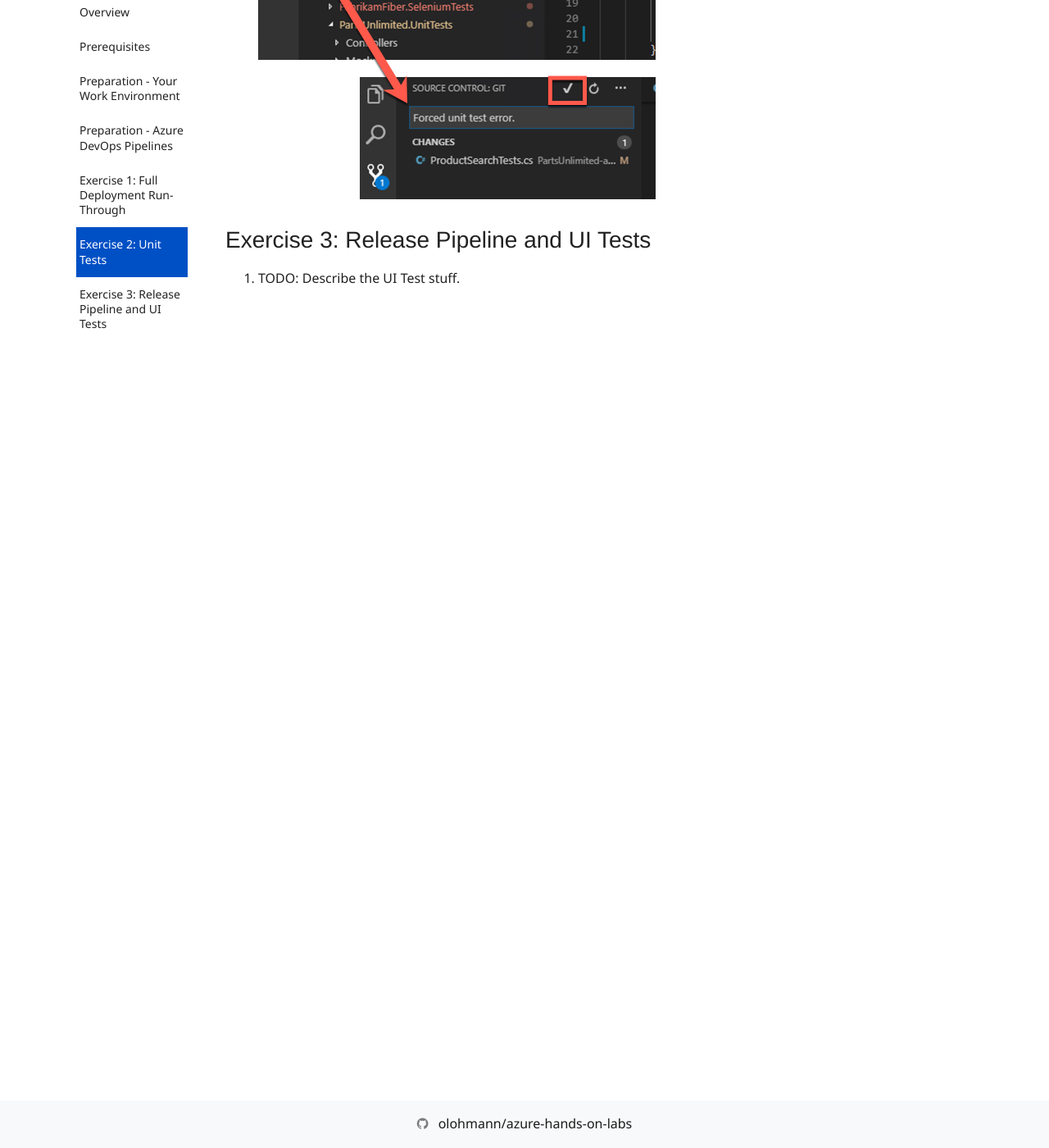
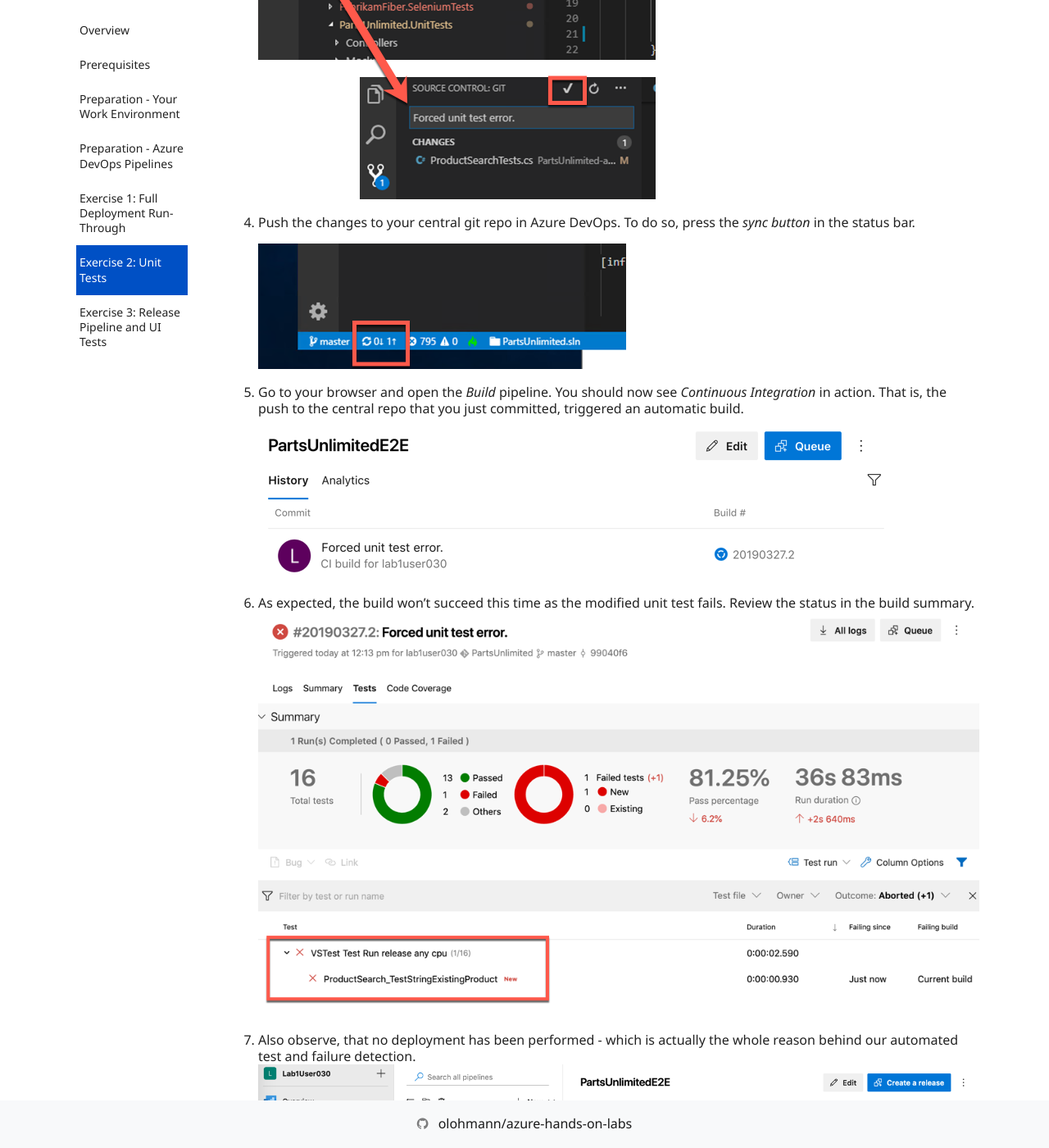
Before and after one commit to olohmann/azure-hands-on-labs, a Jekyll site: the page built from labs/08_testing/testing.md, in a window 1280 px wide and 1400 px high, scrolled down 16489 px. Shown: the whole window at 82% size. Built offline with Jekyll 4.4.1, drawn with Linux system fonts in a browser that asks for light colours; nearby versions of some CDN libraries; our own code applies the rules of GitHub Pages for plain Markdown files; comment, search, counter and statistics services are not loaded; before the commit the page ends 17154 px from its top, so only the background shows below that; some of the changed text lies outside the part shown.

Commit message:
Completed unit test section.

```diff
--- a/labs/08_testing/testing.md
+++ b/labs/08_testing/testing.md
@@ -137,11 +137,27 @@ Unit tests are part of every good build pipeline. In this exercise we will force
 
 1. Open the file `ProductSearchTests.cs` and modify a test case as depicted in the screenshot to trigger a failing unit test:
 
-    ![AzDevOps](./media/01-unit-tests.png)
+    ![UnitTests](./media/01-unit-tests.png)
 
 1. Commit your changes.
 
-    ![AzDevOps](./media/02-unit-tests.png)
+    ![UnitTests](./media/02-unit-tests.png)
+
+1. Push the changes to your central git repo in Azure DevOps. To do so, press the *sync button* in the status bar.
+
+    ![UnitTests](./media/03-unit-tests.png)
+
+1. Go to your browser and open the *Build* pipeline. You should now see *Continuous Integration* in action. That is, the push to the central repo that you just committed, triggered an automatic build.
+
+    ![UnitTests](./media/04-unit-tests.png)
+
+1. As expected, the build won't succeed this time as the modified unit test fails. Review the status in the build summary.
+    ![UnitTests](./media/05-unit-tests.png)
+
+1. Also observe, that no deployment has been performed - which is actually the whole reason behind our automated test and failure detection.
+    ![UnitTests](./media/06-unit-tests.png)
+
+1. Now put everything back to normal by modifying the test code again (back to the good state), commit and push.
 
 ## Exercise 3: Release Pipeline and UI Tests
 
```
Also changed, not shown: labs/08_testing/media/03-unit-tests.png (added), labs/08_testing/media/04-unit-tests.png (added), labs/08_testing/media/05-unit-tests.png (added), labs/08_testing/media/06-unit-tests.png (added).
